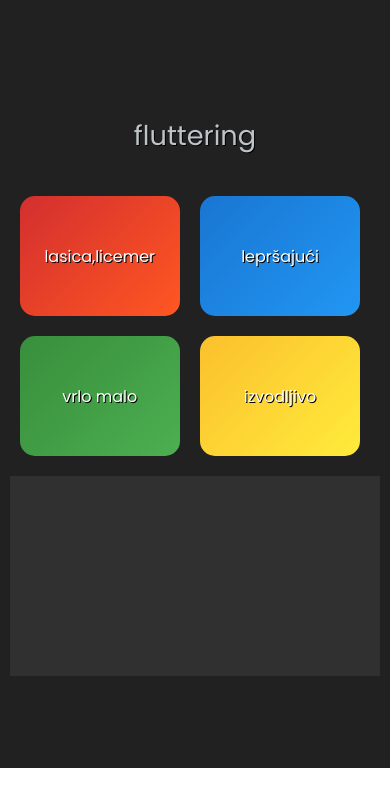
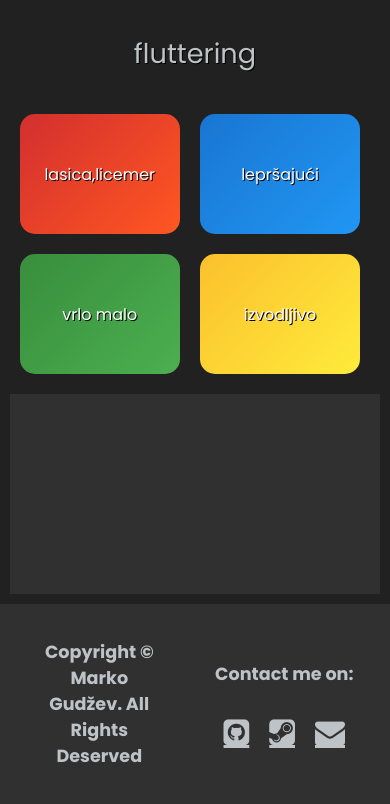
Before and after one commit to gudzev/EngageWords, a plain HTML site: page game.html in a window 390 px wide. Shown: the part 76-880 px from the top of the page. Before the commit the page ends 844 px from the top, so only its background shows below. Drawn offline with Linux system fonts and the light colour scheme.

Commit message:
added footer

```diff
--- a/css/faq.css
+++ b/css/faq.css
@@ -36,6 +36,7 @@
 .orange
 {
     color: orange;
+    margin: 0px 10px;
 }
 
 .answer
@@ -104,6 +105,11 @@
         padding: 10px 0;
         margin-bottom: 10px;
     }
+
+    .orange
+    {
+        margin: 0px 5px;
+    }
 }
 
 @media (min-width:901px) and (max-width:1600px)
--- a/css/footer.css
+++ b/css/footer.css
@@ -3,4 +3,96 @@ footer
     height: auto;
     background-color: var(--page-bg-color-2);
     min-height: 200px;
+    padding: 20px;
+
+    display: flex;
+    justify-content: center;
+    align-items: center;
+    flex-direction: row;
 }
+
+footer > *
+{
+    margin: 0px 50px;
+}
+
+footer p
+{
+    color: var(--text-color);
+    font-weight: bold;
+    font-size: 1.1rem;
+    text-align: center;
+}
+
+.footer-links
+{
+    display: inline;
+    text-align: center;
+    color: var(--text-color);
+    font-size: 30px;
+    margin-top: 10px;
+}
+
+.footer-links > *
+{
+    margin: 0px 10px;
+    transition: all .3s;
+    color: var(--text-color);
+}
+
+.footer-links > *:hover:not(p)
+{
+    color: white;
+    cursor: pointer;
+}
+
+@media only screen and (max-width: 900px)
+{
+    footer
+    {
+        height: auto;
+        background-color: var(--page-bg-color-2);
+        min-height: 200px;
+        padding: 10px;
+
+        display: flex;
+        justify-content: center;
+        align-items: center;
+        flex-direction: row;
+    }
+
+    footer > *
+    {
+        margin: 0px 25px;
+    }
+
+    footer p
+    {
+        color: var(--text-color);
+        font-weight: bold;
+        font-size: 1.1rem;
+        text-align: center;
+    }
+
+    .footer-links
+    {
+        display: flex;
+        text-align: center;
+        color: var(--text-color);
+        font-size: 30px;
+        margin-top: 30px;
+    }
+
+    .footer-links > *
+    {
+        margin: 0px 10px;
+        transition: all .3s;
+        color: var(--text-color);
+    }
+
+    .footer-links > *:hover:not(p)
+    {
+        color: white;
+        cursor: pointer;
+    }
+}
--- a/css/game.css
+++ b/css/game.css
@@ -10,7 +10,7 @@
 .game-container
 {
     position: relative;
-    height: 100%;
+    height: 100dvh;
     display: flex;
     justify-content: center;
     align-items: center;
--- a/css/load.css
+++ b/css/load.css
@@ -1,4 +1,4 @@
-.landing-heading, .landing-description, .feature, .faq-li
+.landing-heading, .landing-description, .feature, .faq-li, .faq-page-heading
 {
     opacity: 0;
 }
--- a/game.html
+++ b/game.html
@@ -8,6 +8,7 @@
     <link rel="stylesheet" href="css/game.css">
     <link rel="stylesheet" href="css/essentials.css">
     <link rel="stylesheet" href="css/header.css">
+    <link rel="stylesheet" href="css/footer.css">
 
     <link rel="preconnect" href="https://fonts.googleapis.com">
     <link rel="preconnect" href="https://fonts.gstatic.com" crossorigin>
@@ -17,7 +18,7 @@
 </head>
 <body>
 
-    <div class="wrapper">
+    <div class="wrapper"></div>
 
         <header>
 
@@ -44,10 +45,14 @@
 
         </div>
 
-    </div>
+        <footer>
+
+        </footer>
 
     <script src="scripts/game.js" type="module" defer></script>
     <script src="scripts/navigation.js" defer></script>
+    <script src="scripts/wrapper.js" defer></script>
+    <script src="scripts/footer.js" defer></script>
 
 </body>
 </html>
--- /dev/null
+++ b/scripts/footer.js
@@ -0,0 +1,20 @@
+const footer = document.querySelector("footer");
+
+footer.innerHTML = `
+
+            <p>Copyright &copy; Marko Gudžev. All Rights Deserved</p>
+
+            <div>
+                <p>Contact me on:</p>
+
+                <div class="footer-links">
+
+                    <a class="fa fa-github-square" aria-hidden="true" href="https://github.com/gudzev" target="_blank"></a>
+
+                    <a class="fa fa-steam-square" aria-hidden="true" href="https://steamcommunity.com/id/gudzev/" target="_blank"></a>
+
+                    <a class="fa fa-envelope" aria-hidden="true" href="mailto:mgudzev@gmail.com"></a>
+
+                </div>
+            </div>
+`
--- /dev/null
+++ b/scripts/wrapper.js
@@ -0,0 +1,9 @@
+window.onload = () =>
+    {
+        const wrapper = document.querySelector(".wrapper");
+
+        if(wrapper)
+        {
+            wrapper.remove();
+        }
+    };
```
Also changed, not shown: index.html (+2 -2 lines), scripts/index_load.js (+1 -11 lines).
